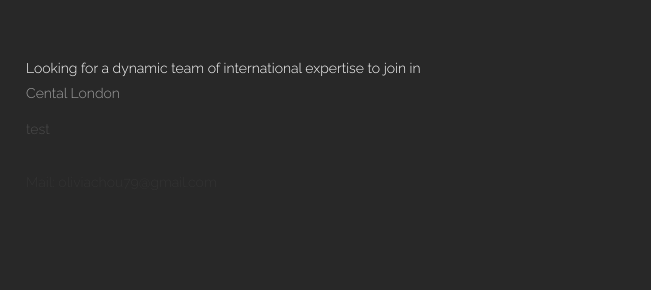
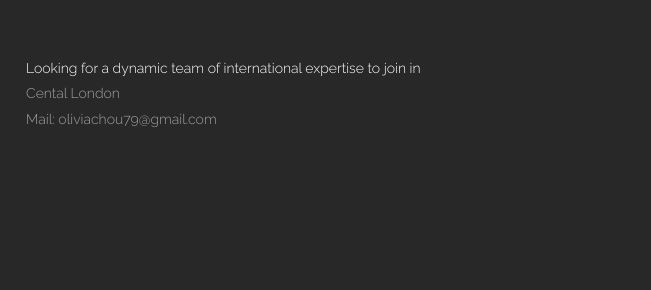
Before and after one commit to oliviachou/2017-Redesign-oliviachou.com, a plain HTML site: page index.html in a window 1280 px wide. Shown: the part 9018-9308 px from the top of the page, 629-1280 px from the left. Drawn offline with nearby package versions, Linux system fonts and the light colour scheme; animation ran at ten frames a second.

Commit message:
Update index.html

```diff
--- a/index.html
+++ b/index.html
@@ -582,7 +582,7 @@
                 </div>
                 <div class="col-md-6 welcome_contact centered-sm">
                     <p style="color:white;">Looking for a dynamic team of international expertise to join in</p>
-                    <p class="central SoftGreyText">Cental London<p>test</p><br>
+                    <p class="central SoftGreyText">Cental London<br>
                         Mail: oliviachou79@gmail.com
                     </p>
                 </div>
```
